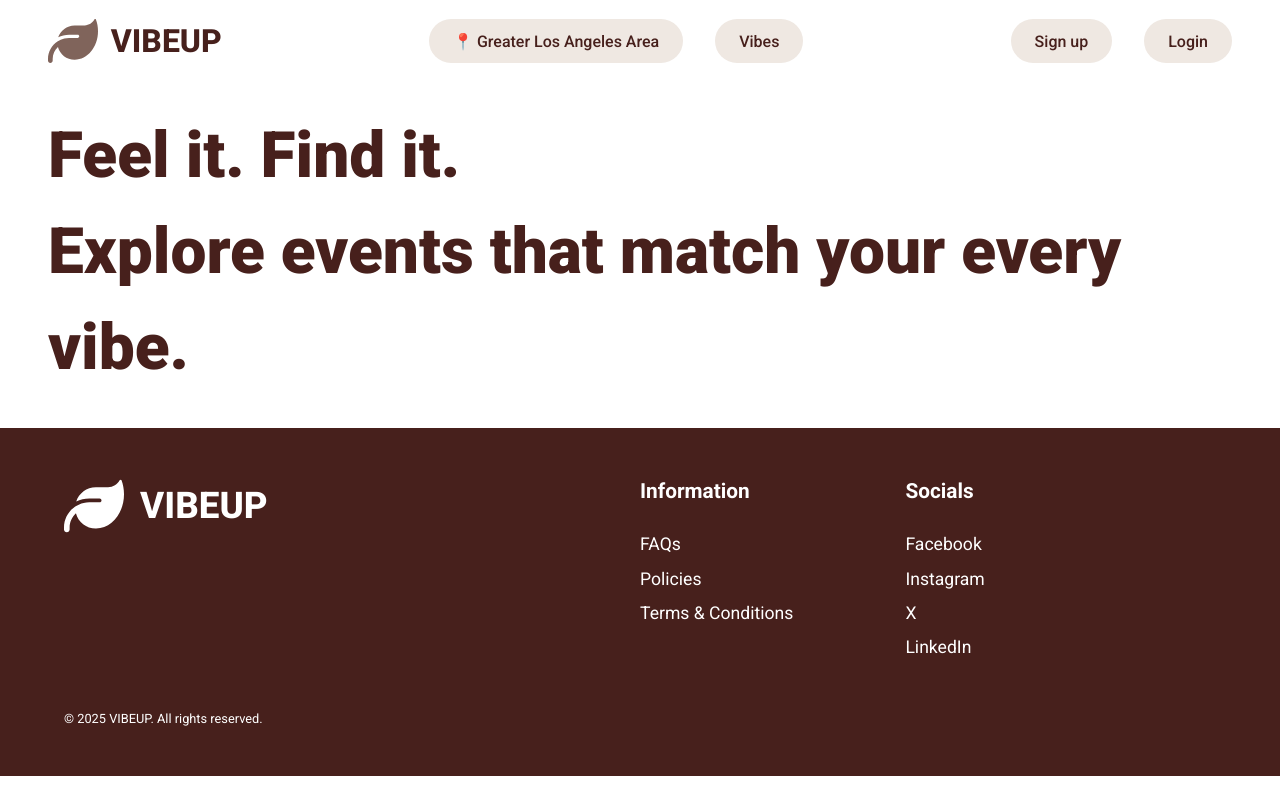
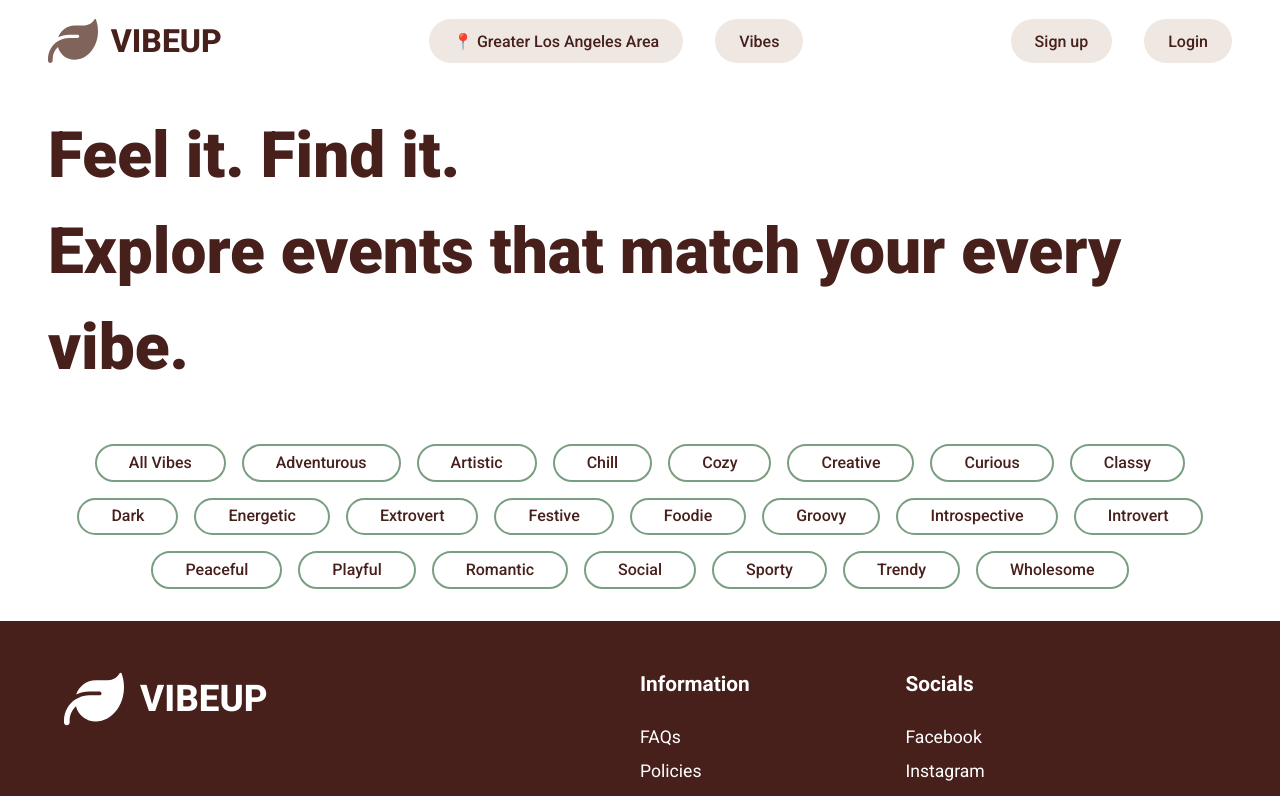
Before and after one commit to ashashlin/vibe-up, a React (Vite) app in the folder client/: page /events/cities/27 in a window 1280 px wide. Shown: the top 796 px of the page. Built offline with nearby package versions, Linux system fonts and the light colour scheme; a web font is replaced by a local one.

Commit message:
Create vibe filters on events page

```diff
--- a/client/src/components/events/Events.css
+++ b/client/src/components/events/Events.css
@@ -1,8 +1,43 @@
-.events {
+.events-error,
+.events-section {
   padding: 2rem 3rem;
 }
 
 .events-hero h1 {
   font-size: 4rem;
   font-weight: 900;
+  margin-bottom: 3rem;
 }
+
+.vibe-filters {
+  display: flex;
+  flex-wrap: wrap;
+  justify-content: center;
+  gap: 1rem;
+}
+
+.vibe-filter {
+  background-color: transparent;
+  border: 2px solid #7a9e80;
+  border-radius: 2rem;
+  padding: 0.3rem 2rem;
+  font-weight: 500;
+  transition: background-color 150ms, color 150ms;
+}
+
+.vibe-filter:hover {
+  background-color: #7a9e80;
+  color: white;
+}
+
+/* .clear-filters {
+  background-color: transparent;
+  text-decoration: underline;
+  color: #e17c4d;
+  font-weight: 500;
+  transition: opacity 150ms;
+}
+
+.clear-filters:hover {
+  opacity: 0.8;
+} */
--- a/client/src/components/events/Events.jsx
+++ b/client/src/components/events/Events.jsx
@@ -2,29 +2,47 @@ import { useEffect } from "react";
 import { useParams } from "react-router-dom";
 import { useEventsContext } from "../../contexts/eventsContext";
 import usCities from "../../data/usCities";
+import { vibes } from "../../data/vibes";
 import "./Events.css";
 
 export default function Events() {
   const { setCities } = useEventsContext();
   const { id } = useParams();
   const cityId = Number(id);
+  const city = usCities.find((city) => city.id === cityId);
 
   useEffect(() => {
-    const city = usCities.find((city) => city.id === cityId);
-
     if (city) {
       setCities(`📍 ${city.name}`);
     }
-  }, [cityId, setCities]);
+  }, [city, setCities]);
+
+  if (!city)
+    return (
+      <section className="events-error">
+        <p>Oops! We couldn’t find this city.</p>
+      </section>
+    );
 
   return (
-    <section className="events">
+    <section className="events-section">
       <section className="events-hero">
         <h1>
           Feel it. Find it. <br />
           Explore events that match your every vibe.
         </h1>
       </section>
+
+      <section className="events-main">
+        <div className="vibe-filters">
+          {vibes.map((vibe) => (
+            <button key={vibe.id} className="vibe-filter">
+              {vibe.name}
+            </button>
+          ))}
+          {/* <button className="clear-filters">Clear filters</button> */}
+        </div>
+      </section>
     </section>
   );
 }
--- a/client/src/index.css
+++ b/client/src/index.css
@@ -82,7 +82,23 @@ body.home-bg {
   }
 }
 
+#root {
+  display: flex;
+  flex-direction: column;
+  min-height: 100vh;
+}
+
+main {
+  flex: 1;
+}
+
 a {
   text-decoration: none;
   color: inherit;
 }
+
+button {
+  border: none;
+  color: inherit;
+  cursor: pointer;
+}
```
